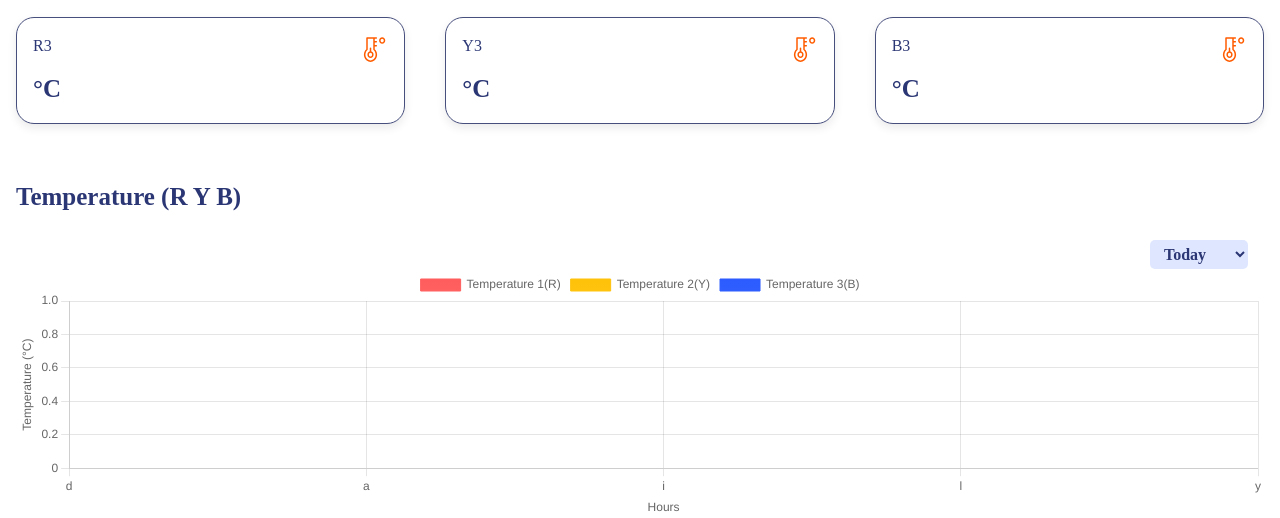
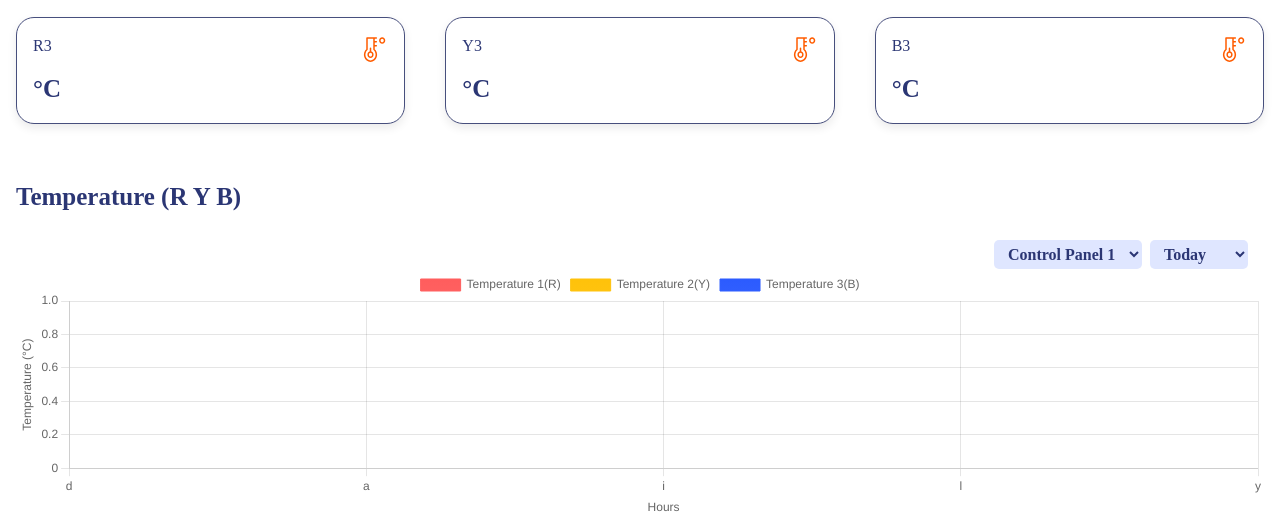
Before and after one commit to JagrutiL/Aquarelle_thermostat, a Flask app: page /graph in a window 1280 px wide. Shown: the part 529-1047 px from the top of the page. Run offline with Flask 3, Linux system fonts and the light colour scheme; tables that the repository leaves empty hold one stand-in row (values such as "Sample post"); some libraries are stand-ins or nearby versions; some web fonts are replaced.

Commit message:
latest_code_update

```diff
--- a/templates/temperature_graph.html
+++ b/templates/temperature_graph.html
@@ -143,11 +143,20 @@
                     <div class="running_graph_lux_main_div mt-4">
                         <div class="px-3">
                             <div>
-                                <div class="temperature_r_y_b_today_set_date">
-                                    <select id="timeframeSelect_temp_r_y_b" class="running_light_start_end_div">
-                                        <option value="daily">Today</option>
-                                        <option value="set-date">Set Date</option>
-                                    </select>
+                                <div class="d-flex justify-content-end ">
+                                    <div class="temperature_r_y_b_control_panel me-2">
+                                        <select id="controlPanelSelect_temp_r_y_b" class="running_light_start_end_div">
+                                            <option value="panel-1">Control Panel 1</option>
+                                            <option value="panel-2">Control Panel 2</option>
+                                            <option value="panel-3">Control Panel 3</option>
+                                        </select>
+                                    </div>
+                                    <div class="temperature_r_y_b_today_set_date">
+                                        <select id="timeframeSelect_temp_r_y_b" class="running_light_start_end_div">
+                                            <option value="daily">Today</option>
+                                            <option value="set-date">Set Date</option>
+                                        </select>
+                                    </div>
                                 </div>
                                 <div class="py-2 temp_annotation_div" style="display: none;">
                                     <input id="annotationInput" type="number" placeholder="Enter Threshold Value"
```
